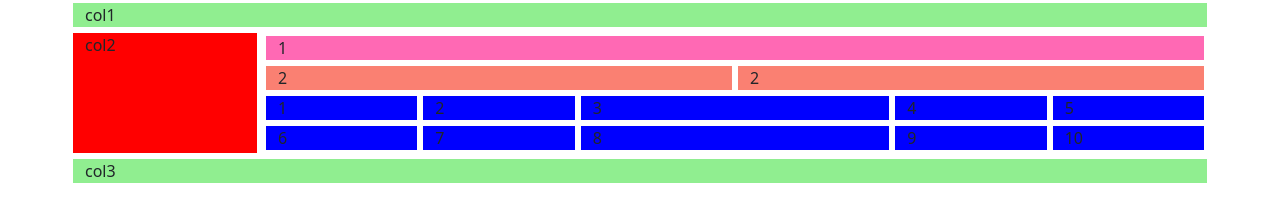
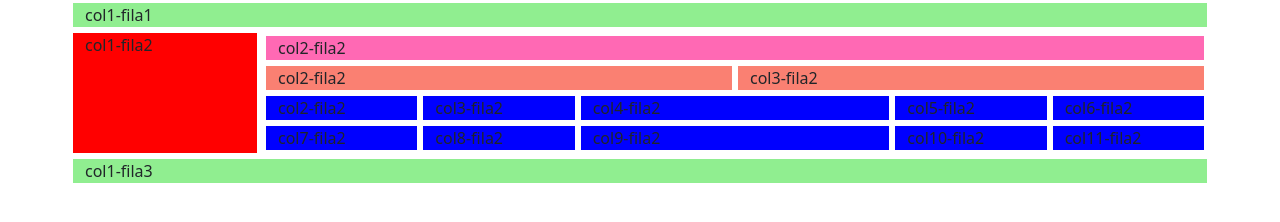
Before and after one commit to YuriOrozco/PROGRAWEB, a plain HTML site: page PracticasBootstrap/Practica1_ejer2.html in a window 1280 px wide. Drawn offline with Linux system fonts and the light colour scheme.

Commit message:
Update Practica1_ejer2.html

```diff
--- a/PracticasBootstrap/Practica1_ejer2.html
+++ b/PracticasBootstrap/Practica1_ejer2.html
@@ -10,34 +10,34 @@
 <body>
 <div class="container">
   <div class="row">
-     <div class="col-12 " style="background-color: lightgreen; border-style: solid; border-color: white;">col1</div>
+     <div class="col-12 " style="background-color: lightgreen; border-style: solid; border-color: white;">col1-fila1</div>
     <div>
 
   <div class="row">
-    <div class="col-sm-2 col-12" style="background-color: red; border-style: solid; border-color: white;">col2</div>
+    <div class="col-sm-2 col-12" style="background-color: red; border-style: solid; border-color: white;">col1-fila2</div>
     <div class="col-sm-10 col-12" style="background-color: white; border-style: solid; border-color: white;">
     <div class="row">
-    <div class="col-12" style="background-color: hotpink; border-style: solid; border-color: white;">1</div>
-    <div class="col-md-6 col-sm-12" style="background-color: salmon; border-style: solid; border-color: white;">2</div>
-           <div class="col-md-6 col-sm-12" style="background-color: salmon; border-style: solid; border-color: white;">2</div>
+    <div class="col-12" style="background-color: hotpink; border-style: solid; border-color: white;">col2-fila2</div>
+    <div class="col-md-6 col-sm-12" style="background-color: salmon; border-style: solid; border-color: white;">col2-fila2</div>
+           <div class="col-md-6 col-sm-12" style="background-color: salmon; border-style: solid; border-color: white;">col3-fila2</div>
       </div>
       <div class="row">
-        <div class="col-md-2 col-sm-4 col-6" style="background-color: blue; border-style: solid; border-color: white;">1</div>
-        <div class="col-md-2 col-sm-4 col-6" style="background-color: blue; border-style: solid; border-color: white;">2</div>
-        <div class="col-md-4 col-sm-4 col-6" style="background-color: blue; border-style: solid; border-color: white;">3</div>
-        <div class="col-md-2 col-sm-4 col-6" style="background-color: blue; border-style: solid; border-color: white;">4</div>
-        <div class="col-md-2 col-sm-4 col-6" style="background-color: blue; border-style: solid; border-color: white;">5</div>
+        <div class="col-md-2 col-sm-4 col-6" style="background-color: blue; border-style: solid; border-color: white;">col2-fila2</div>
+        <div class="col-md-2 col-sm-4 col-6" style="background-color: blue; border-style: solid; border-color: white;">col3-fila2</div>
+        <div class="col-md-4 col-sm-4 col-6" style="background-color: blue; border-style: solid; border-color: white;">col4-fila2</div>
+        <div class="col-md-2 col-sm-4 col-6" style="background-color: blue; border-style: solid; border-color: white;">col5-fila2</div>
+        <div class="col-md-2 col-sm-4 col-6" style="background-color: blue; border-style: solid; border-color: white;">col6-fila2</div>
 
-        <div class="col-md-2 col-sm-4 col-6" style="background-color: blue; border-style: solid; border-color: white;">6</div>
-         <div class="col-md-2 col-sm-4 col-6" style="background-color: blue; border-style: solid; border-color: white;">7</div>
-         <div class="col-md-4 col-sm-4 col-6" style="background-color: blue; border-style: solid; border-color: white;">8</div>
-         <div class="col-md-2 col-sm-4 col-6" style="background-color: blue; border-style: solid; border-color: white;">9</div>
-         <div class="col-md-2 col-sm-4 col-6" style="background-color: blue; border-style: solid; border-color: white;">10</div>
+        <div class="col-md-2 col-sm-4 col-6" style="background-color: blue; border-style: solid; border-color: white;">col7-fila2</div>
+         <div class="col-md-2 col-sm-4 col-6" style="background-color: blue; border-style: solid; border-color: white;">col8-fila2</div>
+         <div class="col-md-4 col-sm-4 col-6" style="background-color: blue; border-style: solid; border-color: white;">col9-fila2</div>
+         <div class="col-md-2 col-sm-4 col-6" style="background-color: blue; border-style: solid; border-color: white;">col10-fila2</div>
+         <div class="col-md-2 col-sm-4 col-6" style="background-color: blue; border-style: solid; border-color: white;">col11-fila2</div>
       </div>
     </div>
     </div>
   <div class="row">
-       <div class="col-12 " style="background-color: lightgreen; border-style: solid; border-color: white;">col3</div>
+       <div class="col-12 " style="background-color: lightgreen; border-style: solid; border-color: white;">col1-fila3</div>
   </div>
 </div>
 </body>
```
